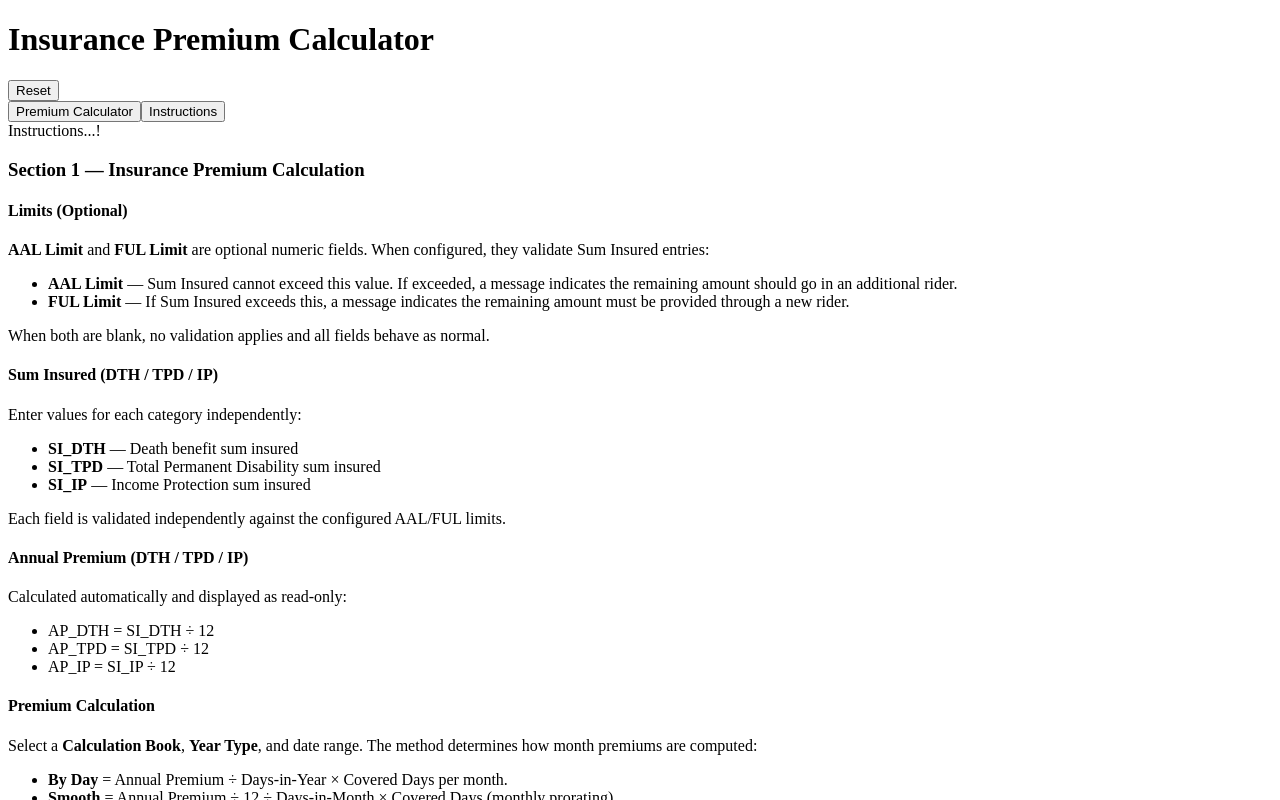
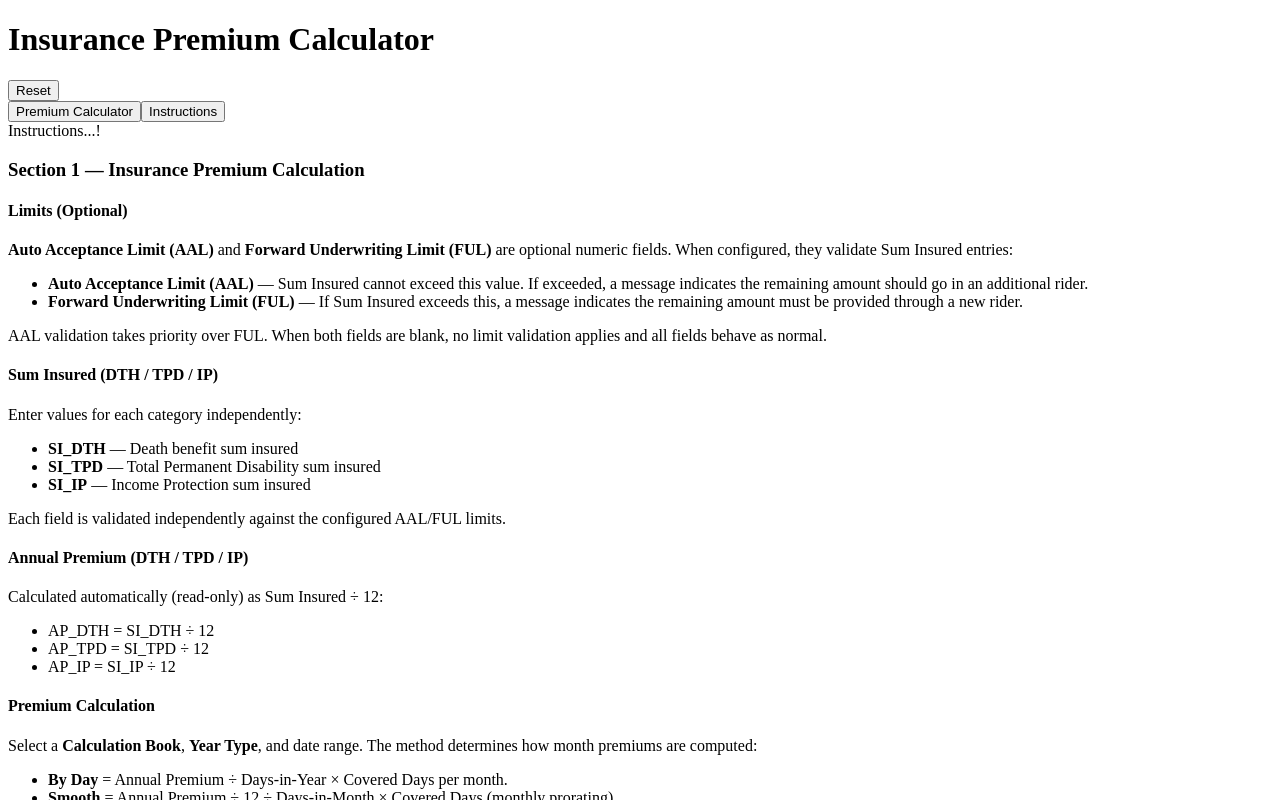
Before and after one commit to sharmalily1984-cloud/insurance-premium-web, a React (Vite) app: page / in a window 1280 px wide. Both pictures are taken after a click on the button "Instructions". Shown: the top 800 px of the page. Built offline with nearby package versions, Linux system fonts and the light colour scheme; the HTML template or start-up script is replaced by a standard one.

Commit message:
Rename AAL/FUL labels to full names; update Instructions

```diff
--- a/src/components/Instructions.tsx
+++ b/src/components/Instructions.tsx
@@ -7,23 +7,25 @@ export default function Instructions() {
 
         <h4>Limits (Optional)</h4>
         <p>
-          <strong>AAL Limit</strong> and <strong>FUL Limit</strong> are optional
-          numeric fields. When configured, they validate Sum Insured entries:
+          <strong>Auto Acceptance Limit (AAL)</strong> and{' '}
+          <strong>Forward Underwriting Limit (FUL)</strong> are optional numeric
+          fields. When configured, they validate Sum Insured entries:
         </p>
         <ul>
           <li>
-            <strong>AAL Limit</strong> — Sum Insured cannot exceed this value. If
-            exceeded, a message indicates the remaining amount should go in an
-            additional rider.
+            <strong>Auto Acceptance Limit (AAL)</strong> — Sum Insured cannot
+            exceed this value. If exceeded, a message indicates the remaining
+            amount should go in an additional rider.
           </li>
           <li>
-            <strong>FUL Limit</strong> — If Sum Insured exceeds this, a message
-            indicates the remaining amount must be provided through a new rider.
+            <strong>Forward Underwriting Limit (FUL)</strong> — If Sum Insured
+            exceeds this, a message indicates the remaining amount must be
+            provided through a new rider.
           </li>
         </ul>
         <p>
-          When both are blank, no validation applies and all fields behave as
-          normal.
+          AAL validation takes priority over FUL. When both fields are blank, no
+          limit validation applies and all fields behave as normal.
         </p>
 
         <h4>Sum Insured (DTH / TPD / IP)</h4>
@@ -42,7 +44,7 @@ export default function Instructions() {
 
         <h4>Annual Premium (DTH / TPD / IP)</h4>
         <p>
-          Calculated automatically and displayed as read-only:
+          Calculated automatically (read-only) as Sum Insured ÷ 12:
         </p>
         <ul>
           <li>AP_DTH = SI_DTH ÷ 12</li>
@@ -78,15 +80,17 @@ export default function Instructions() {
         <ul>
           <li><strong>Annual Daily Premium</strong> = Annual Premium ÷ Days in Year</li>
           <li><strong>Monthly Premium</strong> = Annual Premium ÷ 12</li>
-          <li><strong>Calculated Premium</strong> = sum of the 12 month premiums</li>
-          <li><strong>Smooth Method / By Day Method / Difference</strong> — comparison fields</li>
+          <li><strong>Calculated Premium</strong> = sum of all month premiums from Start to End</li>
+          <li><strong>Smooth Method</strong> = Calculated Premium when book is Smooth, else N/A</li>
+          <li><strong>By Day Method</strong> = Calculated Premium when book is By Day, else N/A</li>
         </ul>
 
         <h4>Month Calculation Helper</h4>
         <p>
-          The table always shows 12 rows starting from the month of the Start
-          Date. The <strong>Month Premium</strong> column contains three
-          sub-columns (DTH, TPD, IP) — each calculated from its respective
+          The table shows all months from Start Date to End Date (minimum 12
+          rows). When the range exceeds 12 months, pagination is provided with
+          12 rows per page. The <strong>Month Premium</strong> column contains
+          three sub-columns (DTH, TPD, IP) — each calculated from its respective
           Annual Premium.
         </p>
 
--- a/src/components/Section1.tsx
+++ b/src/components/Section1.tsx
@@ -67,10 +67,10 @@ function siValidationMsg(
 ): string | null {
   if (siValue == null || siValue <= 0) return null;
   if (aalLimit != null && siValue > aalLimit) {
-    return 'Sum Insured cannot exceed the AAL Limit. The remaining amount should go in an additional rider.';
+    return 'Sum Insured cannot exceed the Auto Acceptance Limit (AAL). The remaining amount should go in an additional rider.';
   }
   if (fulLimit != null && siValue > fulLimit) {
-    return 'Sum Insured exceeds the FUL Limit. The remaining amount must be provided through a new rider.';
+    return 'Sum Insured exceeds the Forward Underwriting Limit (FUL). The remaining amount must be provided through a new rider.';
   }
   return null;
 }
@@ -205,9 +205,9 @@ export default function Section1(props: Section1Props) {
           <div className="top-card">
             <div className="card-title">Limits</div>
             <div className="compact-grid">
-              <label htmlFor="aalLimit">AAL Limit</label>
+              <label htmlFor="aalLimit">Auto Acceptance Limit (AAL)</label>
               <MoneyInput id="aalLimit" value={aalLimitText} onChange={setAalLimitText} placeholder="Optional" />
-              <label htmlFor="fulLimit">FUL Limit</label>
+              <label htmlFor="fulLimit">Forward Underwriting Limit (FUL)</label>
               <MoneyInput id="fulLimit" value={fulLimitText} onChange={setFulLimitText} placeholder="Optional" />
             </div>
           </div>
```
